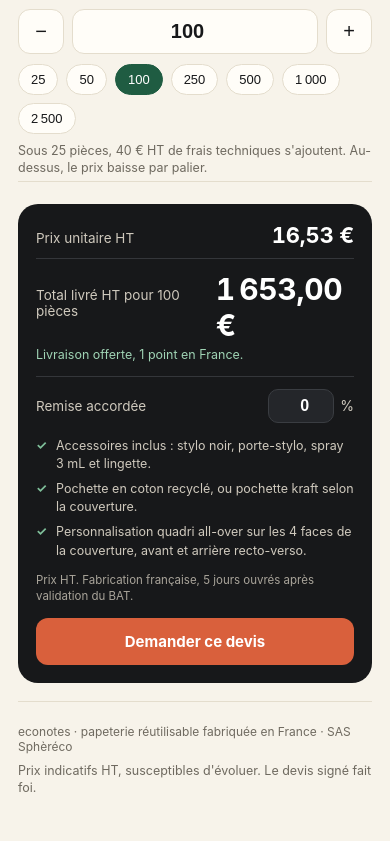
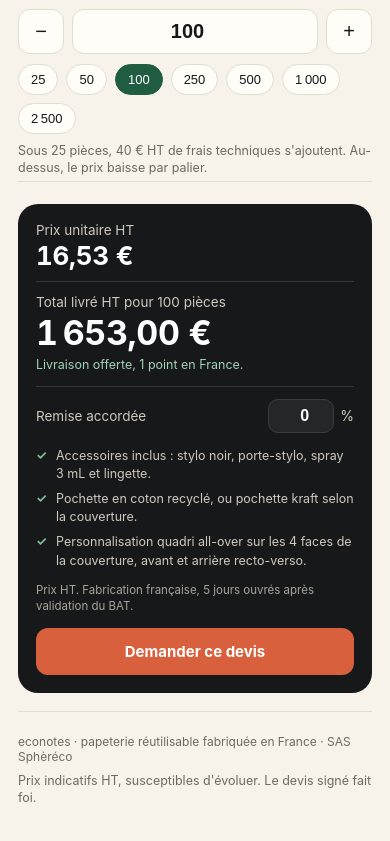
Before and after one commit to Steph-econotes/econotes-calculateur, a plain HTML site: page index.html in a window 390 px wide. Shown: the part 1030-1871 px from the top of the page. Drawn offline with Linux system fonts and the light colour scheme.

Commit message:
Bloc prix responsive, livraison 1 point France

```diff
--- a/style.css
+++ b/style.css
@@ -126,11 +126,23 @@ h2 { font-size: 15px; margin: 0; font-weight: 650; letter-spacing: -0.01em; }
   margin: 22px 0 8px; padding: 18px;
   background: var(--ink); color: #fff; border-radius: 20px;
 }
-.recap-line { display: flex; align-items: baseline; justify-content: space-between; gap: 10px; }
+.recap-line {
+  display: flex; align-items: baseline; justify-content: space-between;
+  gap: 10px; flex-wrap: wrap; min-width: 0;
+}
 .recap-line span { font-size: 13.5px; color: #cfc9bd; }
-.recap-line strong { font-size: 22px; font-variant-numeric: tabular-nums; letter-spacing: -0.01em; }
+.recap-line strong {
+  font-size: 22px; font-variant-numeric: tabular-nums; letter-spacing: -0.01em;
+  white-space: nowrap; margin-left: auto;
+}
 .recap-line.total { margin-top: 10px; padding-top: 12px; border-top: 1px solid #34363a; }
 .recap-line.total strong { font-size: 30px; }
+
+@media (max-width: 430px) {
+  .recap-line { flex-direction: column; align-items: flex-start; gap: 2px; }
+  .recap-line strong { font-size: 26px; margin-left: 0; }
+  .recap-line.total strong { font-size: 34px; }
+}
 .frais { margin: 10px 0 0; font-size: 12.5px; color: #f0b9a6; }
 .port { margin: 4px 0 0; font-size: 12.5px; color: #9fd3b4; }
 
```
